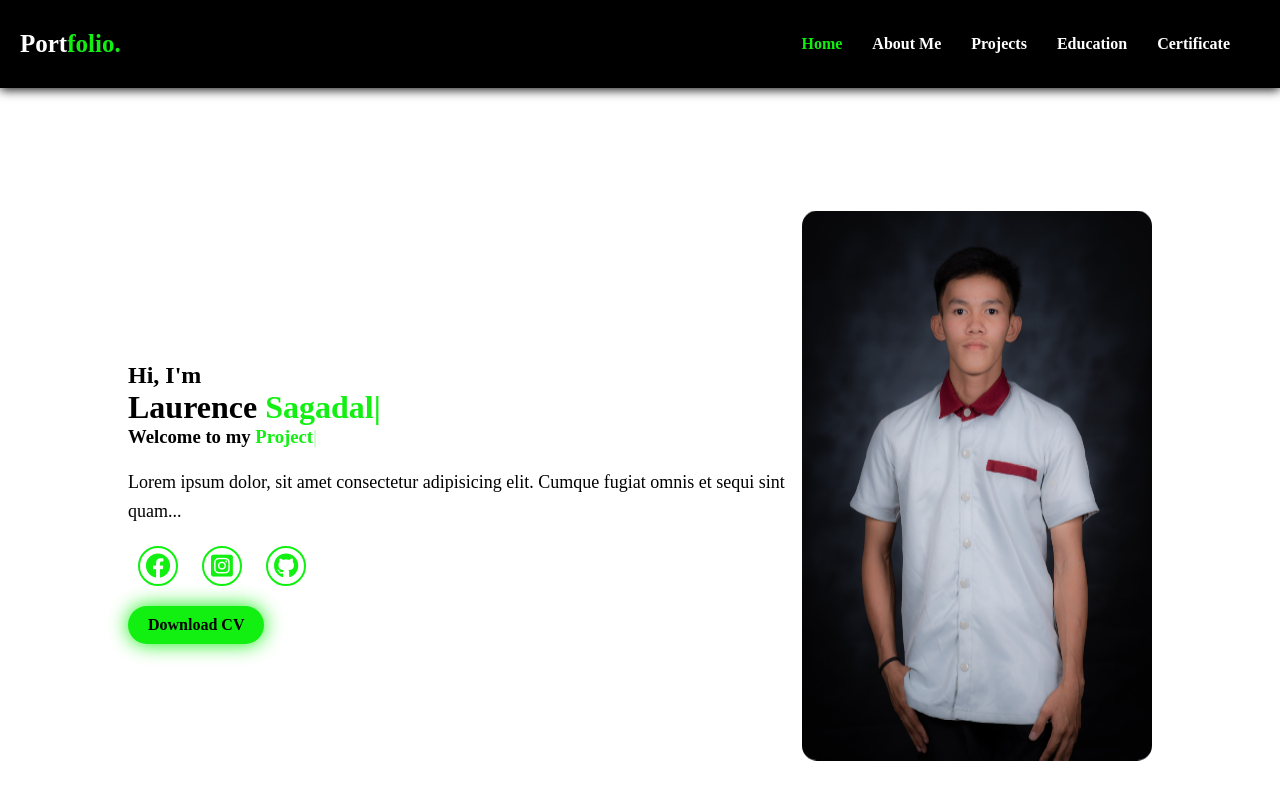
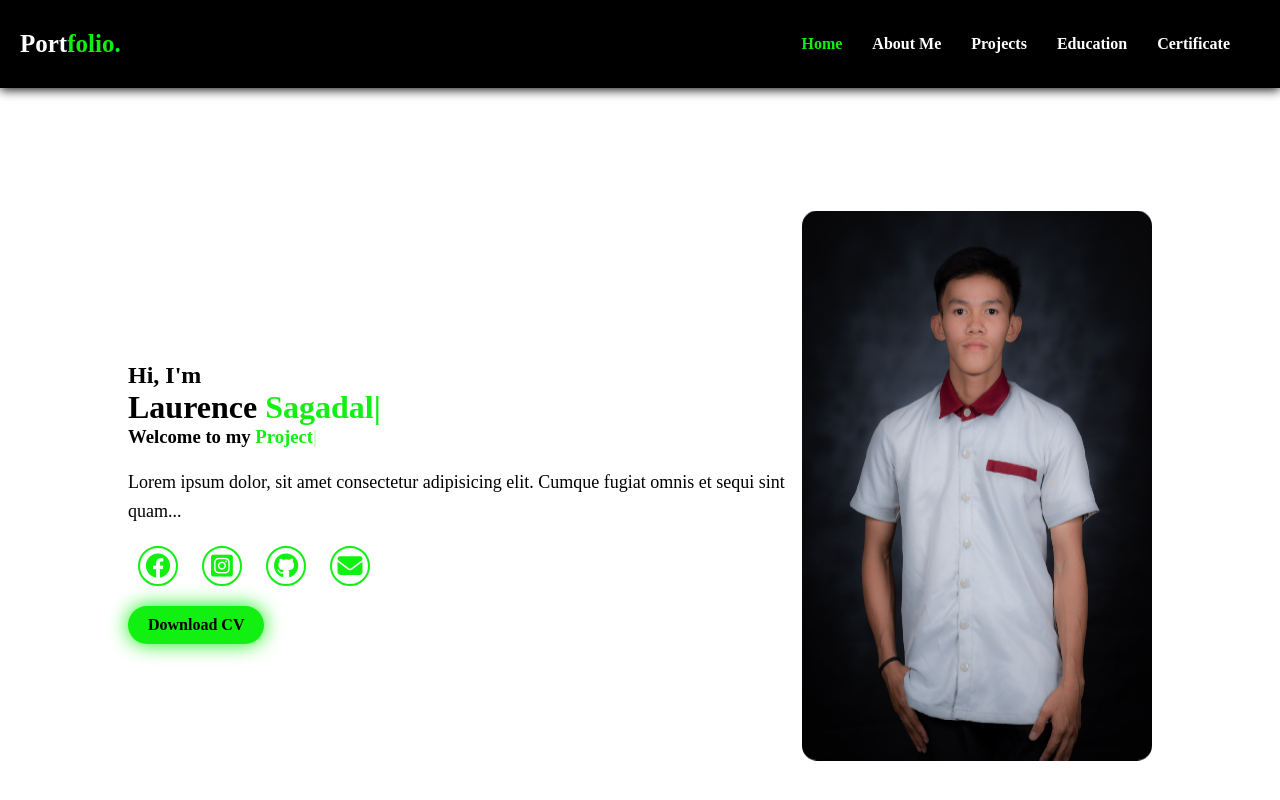
Before and after one commit to Laurence159/Porfolio, a plain HTML site: page index.html in a window 1280 px wide. Shown: the top 800 px of the page. Drawn offline with nearby package versions, Linux system fonts and the light colour scheme.

Commit message:
Adding email

```diff
--- a/index.html
+++ b/index.html
@@ -35,6 +35,7 @@
                 <a href="https://www.facebook.com/raffyts01" style="--i:6;"><i class="fa-brands fa-facebook"></i></a>
                 <a href="https://www.instagram.com/_raffyts/" style="--i:6;"><i class="fa-brands fa-square-instagram"></i></a>
                 <a href="https://github.com/Laurence159" style="--i:8;"><i class="fa-brands fa-github"></i></a>
+                <a href="mailto: laurencejuames9@gmail.com"><i class="fa-solid fa-envelope"></i></a>
             </div>
             <a href="#" class="btn">Download CV</a>
         </div>
```
